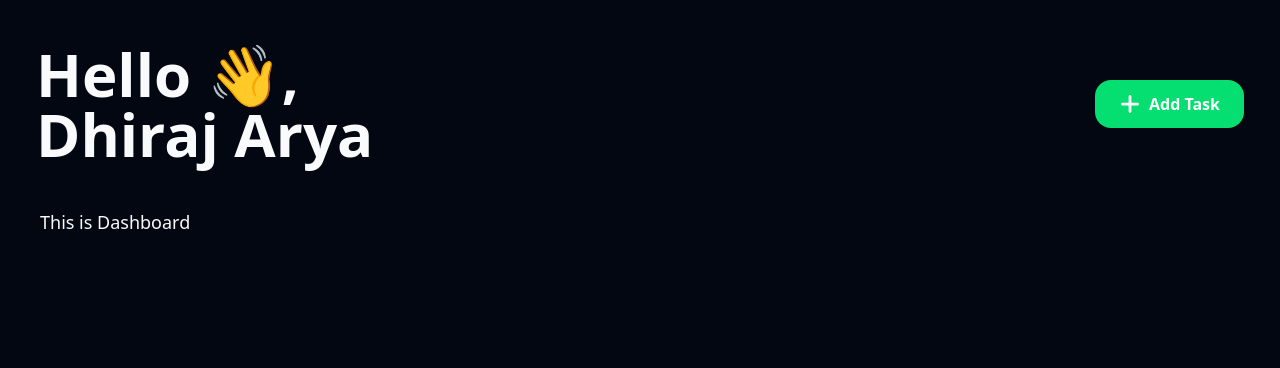
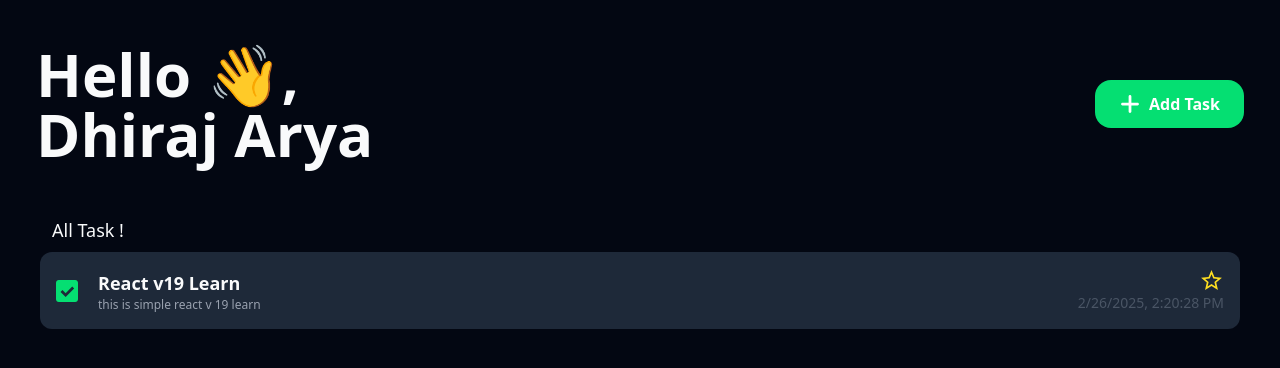
Before and after one commit to dhirajaryaa/Task-Manger, a React (Vite) app in the folder client/: page / in a window 1280 px wide. Shown: the top 368 px of the page. Built offline with nearby package versions, Linux system fonts and the light colour scheme.

Commit message:
feat: add Task component and update Dashboard to display tasks

```diff
--- a/client/src/components/Dashboard.jsx
+++ b/client/src/components/Dashboard.jsx
@@ -1,11 +1,15 @@
-import React from 'react'
+import React from "react";
+import Task from "./Task";
 
 function Dashboard() {
   return (
-    <div className='w-full text-lg p-5'>
-      <h1>This is Dashboard</h1>
+    <div className="w-full text-lg p-5">
+      <h1 className="py-2 pl-3">All Task !</h1>
+      <div className="flex gap-3 flex-col">
+        <Task />
+      </div>
     </div>
-  )
+  );
 }
 
-export default Dashboard
+export default Dashboard;
--- /dev/null
+++ b/client/src/components/Task.jsx
@@ -0,0 +1,56 @@
+import { useState } from "react";
+import { ImCheckboxUnchecked, ImCheckboxChecked } from "react-icons/im";
+import { MdStarBorder, MdStar } from "react-icons/md";
+
+function Task() {
+  const [checked, setChecked] = useState(false);
+  const [favorite, setFavorite] = useState(false);
+  const task = {
+    _id: "67bf232c7ddc02d519121f7a",
+    name: "React v19 Learn",
+    description: "this is simple react v 19 learn",
+    dueDate: "2025-01-01T00:00:00.000Z",
+    isCompleted: true,
+    isFavorite: true,
+    createdAt: "2025-02-26T14:20:28.894Z",
+    updatedAt: "2025-02-27T02:08:54.053Z",
+    __v: 0,
+  };
+
+  return (
+    <article className="bg-gray-800 p-3 sm:p-4 flex items-center rounded-xl">
+      {/* checkBox  */}
+      <div onClick={() => setChecked(!checked)}>
+        {checked ? (
+          <ImCheckboxUnchecked size={22} />
+        ) : (
+          <ImCheckboxChecked size={22} className="text-green-400" />
+        )}
+      </div>
+      {/* title  */}
+      <div className="mx-2 sm:mx-5 flex-1">
+        <h1 className="font-semibold text-md sm:text-lg truncate block">
+          {task && task.name }
+        </h1>
+        <p className="text-xs text-gray-400 truncate block">
+          {task && task.description}
+        </p>
+      </div>
+      {/* dueDate and favorite btn  */}
+      <div className="flex justify-center items-end flex-col">
+        <div onClick={() => setFavorite(!favorite)} className="text-right">
+          {favorite ? (
+            <MdStar size={25} className="text-yellow-300" />
+          ) : (
+            <MdStarBorder size={25} className="text-yellow-300" />
+          )}
+        </div>
+        <p className="text-gray-600 text-xs sm:text-sm uppercase">
+          {new Date(task && task.createdAt).toLocaleString()}
+        </p>
+      </div>
+    </article>
+  );
+}
+
+export default Task;
```
